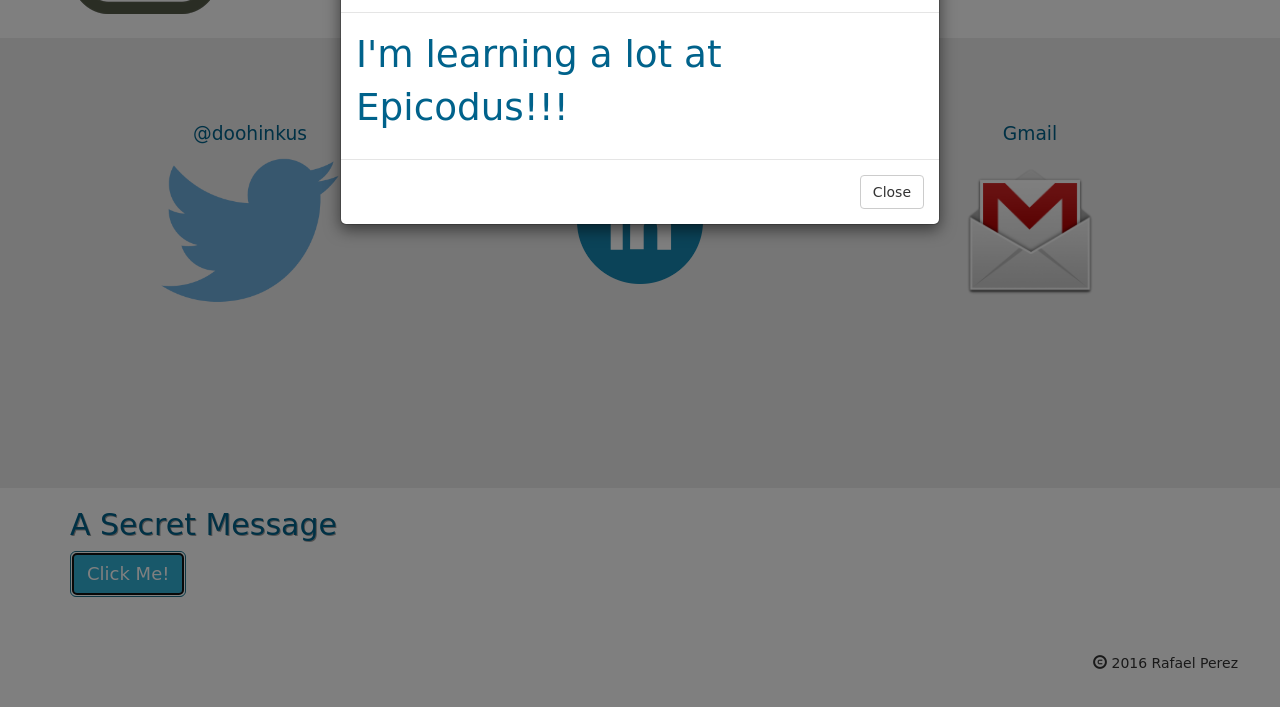
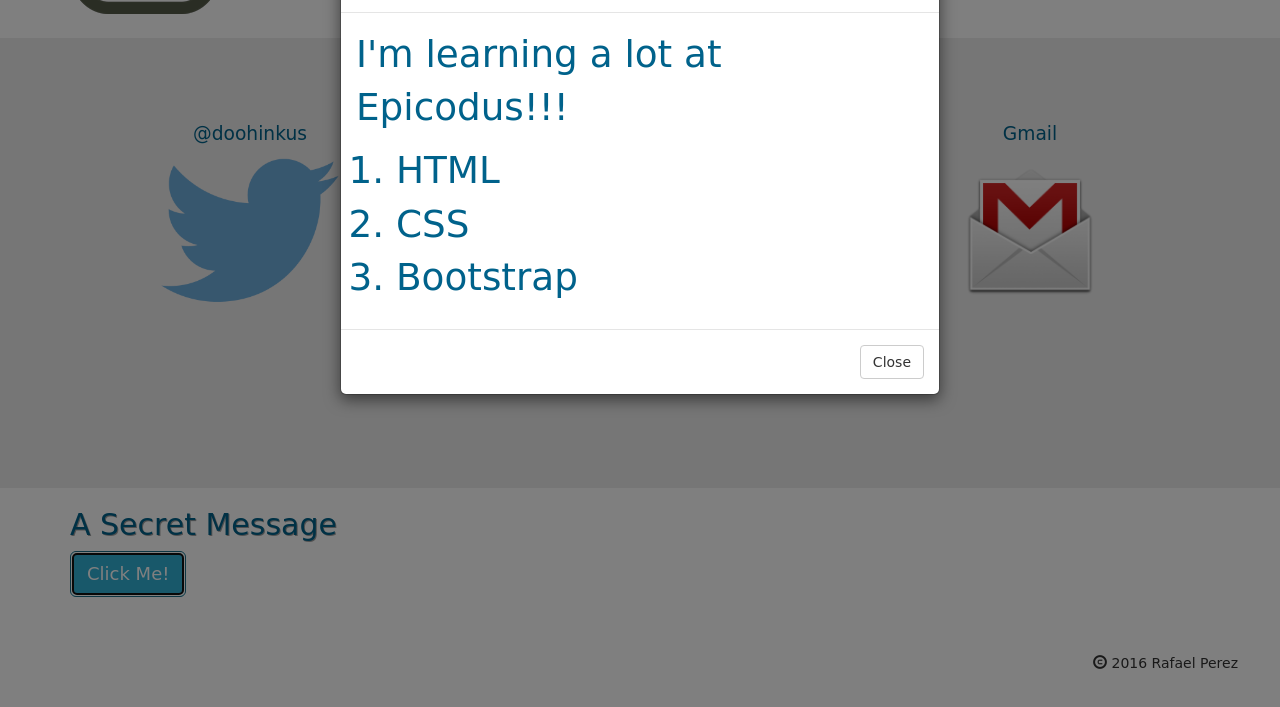
Before and after one commit to doohinkus/portfolio, a plain HTML site: page index.html in a window 1280 px wide. Both pictures are taken after a click on the button "Click Me!". Shown: the part 1525-2232 px from the top of the page. Drawn offline with nearby package versions, Linux system fonts and the light colour scheme; a web font is replaced by a local one.

Commit message:
add ordered list to secret message

```diff
--- a/index.html
+++ b/index.html
@@ -179,6 +179,11 @@
         </div>
         <div class="modal-body">
           <p>I'm learning a lot at Epicodus!!!</p>
+          <ol>
+            <li>HTML</li>
+            <li>CSS</li>
+            <li>Bootstrap</li>
+          </ol>
         </div>
         <div class="modal-footer">
           <button type="button" class="btn btn-default" data-dismiss="modal">Close</button>
```
